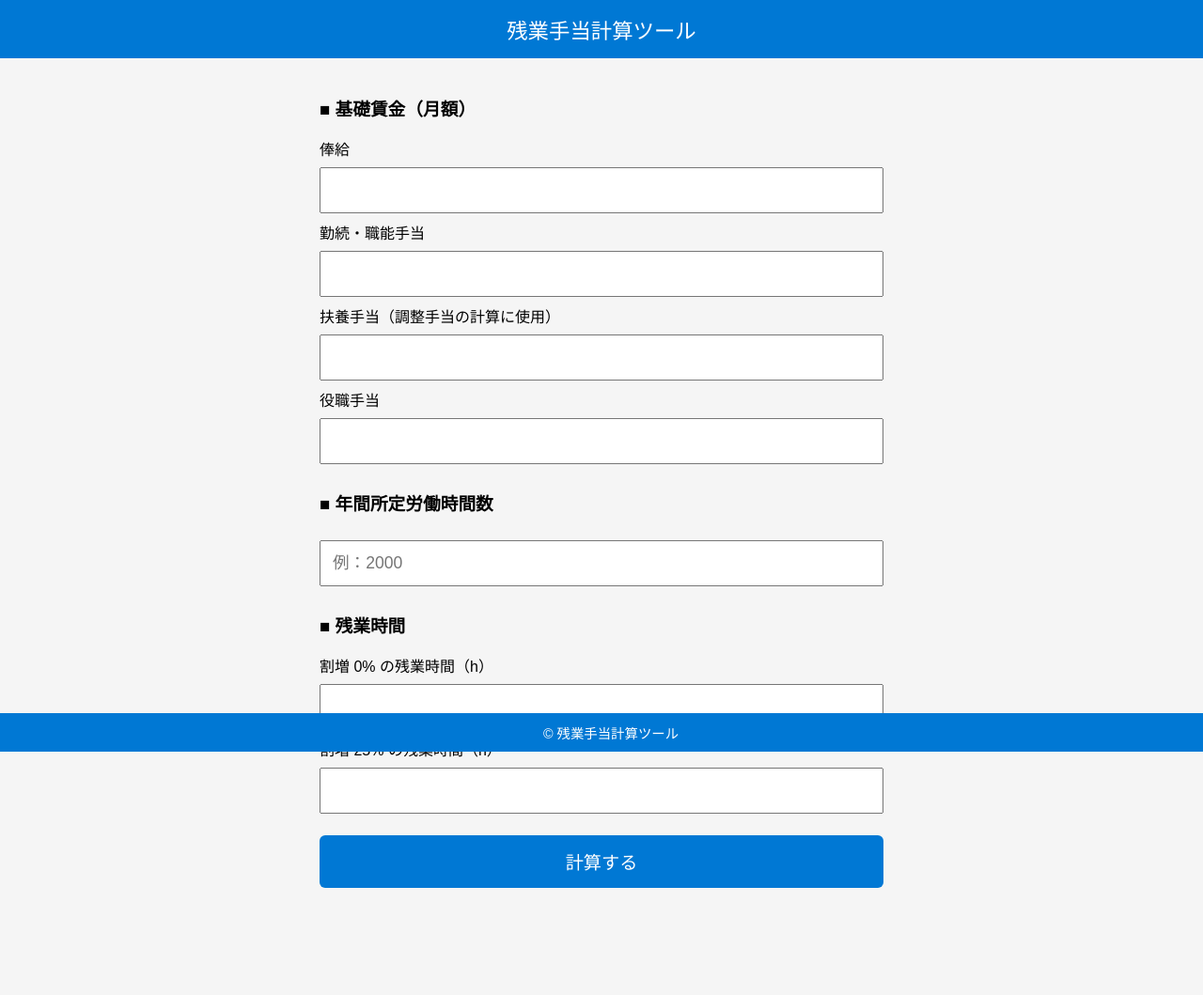
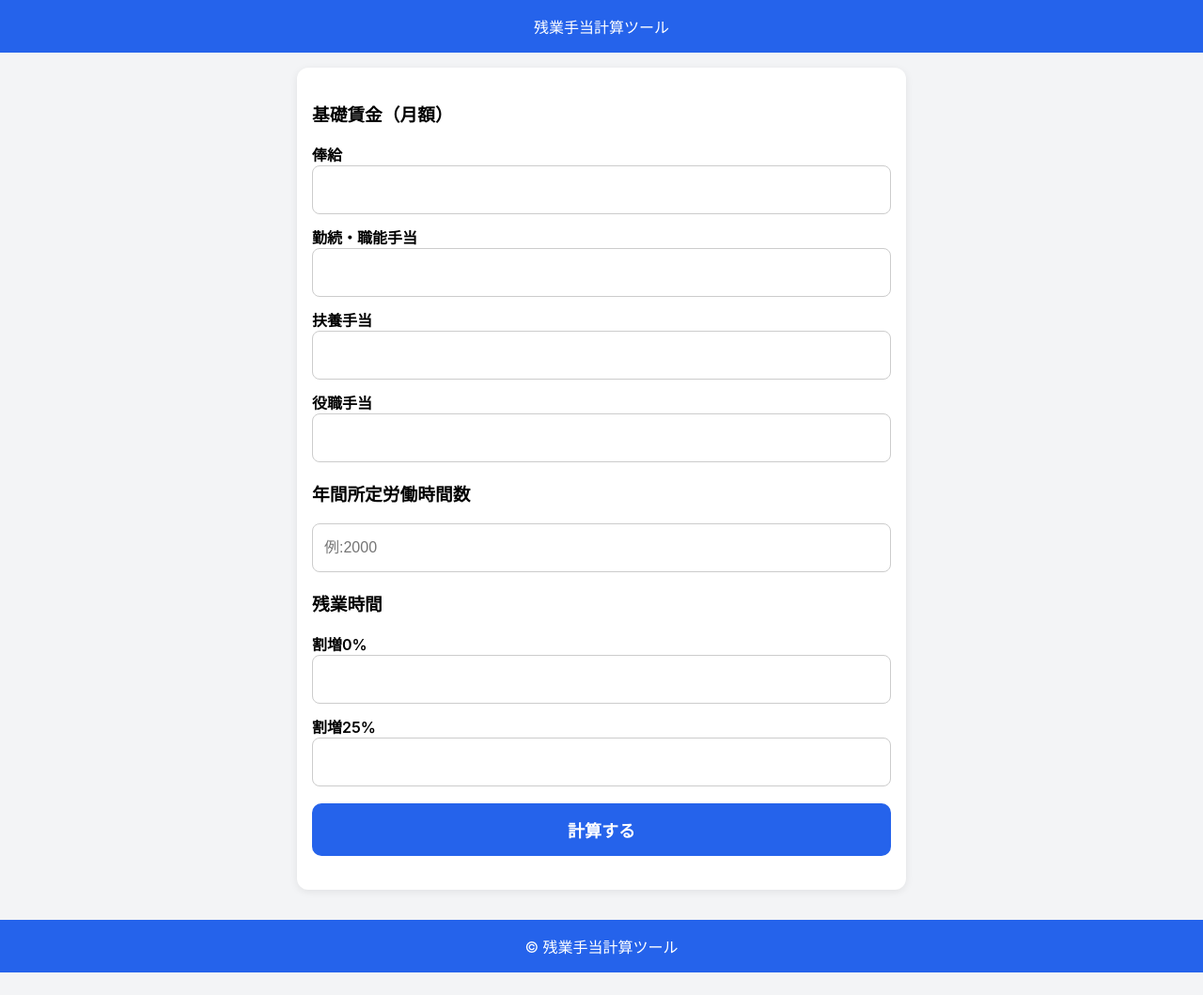
Before and after one commit to kattin22000/cost_simulation, a plain HTML site: page index.html in a window 1280 px wide. Shown: the whole page at 94% size. Before the commit the page ends 965 px from the top, so only its background shows below. Drawn offline with Linux system fonts and the light colour scheme.

Commit message:
code修正

```diff
--- a/index.html
+++ b/index.html
@@ -1,193 +1,150 @@
 <!DOCTYPE html>
 <html lang="ja">
+
 <head>
   <meta charset="UTF-8">
+  <meta name="viewport" content="width=device-width, initial-scale=1, viewport-fit=cover">
   <title>残業手当計算ツール</title>
   <link rel="manifest" href="manifest.json">
-
   <style>
-  body {
-    font-family: sans-serif;
-    margin: 0;
-    background: #f5f5f5;
+    :root {
+      --primary: #2563eb;
+      --bg: #f3f4f6;
+      --card: #fff
     }
 
-  header {
-    background: #0078d4;
-    color: white;
-    padding: 15px;
-    text-align: center;
-    font-size: 1.4em;
+    * {
+      box-sizing: border-box
     }
 
+    body {
+      margin: 0;
+      font-family: -apple-system, BlinkMacSystemFont, "Segoe UI", sans-serif;
+      background: var(--bg);
+      padding-bottom: calc(24px + env(safe-area-inset-bottom))
+    }
+
+    header,
     footer {
-    background: #0078d4;
-    color: white;
-    padding: 10px;
+      background: var(--primary);
+      color: #fff;
       text-align: center;
-    font-size: 0.9em;
-    position: fixed;
-    bottom: 0;
-    width: 100%;
+      padding: 16px
     }
 
     .container {
-    padding: 20px;
-    max-width: 600px;
+      max-width: 680px;
       margin: auto;
+      padding: 16px
+    }
+
+    .card {
+      background: var(--card);
+      padding: 16px;
+      border-radius: 12px;
+      box-shadow: 0 2px 8px rgba(0, 0, 0, .08);
+      margin-bottom: 16px
+    }
+
+    label {
+      display: block;
+      margin-top: 12px;
+      font-weight: 600
     }
 
     input {
       width: 100%;
+      height: 52px;
       padding: 12px;
-    margin: 8px 0;
-    font-size: 1.1em;
-    box-sizing: border-box;
+      font-size: 16px;
+      border: 1px solid #ccc;
+      border-radius: 8px
     }
 
     button {
       width: 100%;
-    padding: 14px;
-    font-size: 1.2em;
-    background: #0078d4;
-    color: white;
+      height: 56px;
+      margin-top: 18px;
+      background: var(--primary);
+      color: #fff;
       border: none;
-    border-radius: 6px;
-    margin-top: 15px;
+      border-radius: 10px;
+      font-size: 18px;
+      font-weight: bold
+    }
+
+    button:active {
+      opacity: .85
     }
 
     table {
       width: 100%;
       border-collapse: collapse;
-    margin-top: 20px;
+      display: block;
+      overflow-x: auto
     }
 
-  th, td {
-    border: 1px solid #666;
-    padding: 10px;
+    th,
+    td {
+      border: 1px solid #bbb;
+      padding: 10px
     }
 
     th {
-    background: #eee;
+      background: #eef4ff
+    }
+
+    #result {
+      margin-top: 20px
+    }
+
+    .total {
+      font-size: 1.4rem;
+      font-weight: bold;
+      color: var(--primary)
     }
   </style>
 </head>
+
 <body>
+  <header>残業手当計算ツール</header>
+  <div class="container">
+    <div class="card">
+      <h3>基礎賃金（月額）</h3>
+      <label>俸給</label><input id="salary" type="number" inputmode="numeric">
+      <label>勤続・職能手当</label><input id="skill" type="number" inputmode="numeric">
+      <label>扶養手当</label><input id="family" type="number" inputmode="numeric">
+      <label>役職手当</label><input id="position" type="number" inputmode="numeric">
+      <h3>年間所定労働時間数</h3>
+      <input id="annualHours" type="number" inputmode="numeric" placeholder="例:2000">
+      <h3>残業時間</h3>
+      <label>割増0%</label><input id="hours0" type="number" inputmode="decimal">
+      <label>割増25%</label><input id="hours25" type="number" inputmode="decimal">
+      <button onclick="calc()">計算する</button>
+      <div id="result"></div>
+    </div>
+  </div>
+  <footer>© 残業手当計算ツール</footer>
+  <script>
+    const fields = ["salary", "skill", "family", "position", "annualHours", "hours0", "hours25"];
+    window.onload = () => fields.forEach(id => { let v = localStorage.getItem(id); if (v !== null) document.getElementById(id).value = v; });
+    fields.forEach(id => document.getElementById(id).addEventListener("input", e => localStorage.setItem(id, e.target.value)));
+    function calc() {
+      const n = id => Number(document.getElementById(id).value) || 0;
+      const salary = n("salary"), skill = n("skill"), family = n("family"), position = n("position"), annual = n("annualHours"), h0 = n("hours0"), h25 = n("hours25");
+      const adjust = (salary + skill + family) * 0.1, base = salary + adjust + skill + position, hourly = annual ? base * 12 / annual : 0;
+      const o0 = hourly * h0, o25 = hourly * h25 * 1.25, total = o0 + o25;
+      result.innerHTML = `<h2>計算結果</h2><p class="total">総残業手当 ${Math.round(total).toLocaleString()} 円</p>
+<table><tr><th>項目</th><th>値</th></tr>
+<tr><td>調整手当</td><td>${Math.round(adjust).toLocaleString()} 円</td></tr>
+<tr><td>基礎賃金</td><td>${Math.round(base).toLocaleString()} 円</td></tr>
+<tr><td>時給</td><td>${hourly.toFixed(2)} 円</td></tr>
+<tr><td>割増0%</td><td>${Math.round(o0).toLocaleString()} 円</td></tr>
+<tr><td>割増25%</td><td>${Math.round(o25).toLocaleString()} 円</td></tr></table>`;
+      result.scrollIntoView({ behavior: "smooth" });
+    }
+    if ("serviceWorker" in navigator) { navigator.serviceWorker.register("service-worker.js"); }
+  </script>
+</body>
 
-<header>残業手当計算ツール</header>
-
-<div class="container">
-
-<h3>■ 基礎賃金（月額）</h3>
-
-<label>俸給</label>
-<input id="salary" type="number">
-
-<label>勤続・職能手当</label>
-<input id="skill" type="number">
-
-<label>扶養手当（調整手当の計算に使用）</label>
-<input id="family" type="number">
-
-<label>役職手当</label>
-<input id="position" type="number">
-
-<h3>■ 年間所定労働時間数</h3>
-<input id="annualHours" type="number" placeholder="例：2000">
-
-<h3>■ 残業時間</h3>
-
-<label>割増 0% の残業時間（h）</label>
-<input id="hours0" type="number">
-
-<label>割増 25% の残業時間（h）</label>
-<input id="hours25" type="number">
-
-<button onclick="calc()">計算する</button>
-
-<div id="result"></div>
-
-</div>
-
-<footer>© 残業手当計算ツール</footer>
-
-<script>
-// 入力項目一覧
-const fields = [
-  "salary", "skill", "family", "position",
-  "annualHours", "hours0", "hours25"
-];
-
-// ページ読み込み時に localStorage から復元
-window.onload = () => {
-  fields.forEach(id => {
-    const saved = localStorage.getItem(id);
-    if (saved !== null) {
-      document.getElementById(id).value = saved;
-    }
-  });
-};
-
-// 入力が変わったら自動保存
-fields.forEach(id => {
-  document.getElementById(id).addEventListener("input", () => {
-    localStorage.setItem(id, document.getElementById(id).value);
-  });
-});
-
-function calc() {
-  const salary = Number(document.getElementById("salary").value);
-  const skill = Number(document.getElementById("skill").value);
-  const family = Number(document.getElementById("family").value);
-  const position = Number(document.getElementById("position").value);
-
-  const annualHours = Number(document.getElementById("annualHours").value);
-
-  const hours0 = Number(document.getElementById("hours0").value);
-  const hours25 = Number(document.getElementById("hours25").value);
-
-  // 調整手当（自動計算）
-  const adjust = (salary + skill + family) * 0.1;
-
-  // 基礎賃金（月額）
-  const base = salary + adjust + skill + position;
-
-  // 時給換算
-  const hourly = (base * 12) / annualHours;
-
-  // 割増 0%
-  const overtime0 = hourly * hours0;
-
-  // 割増 25%
-  const overtime25 = hourly * hours25 * 1.25;
-
-  // 合計
-  const total = overtime0 + overtime25;
-
-  // 表形式で表示
-  document.getElementById("result").innerHTML = `
-    <h2>計算結果</h2>
-    <table>
-      <tr><th>項目</th><th>金額 / 時間</th></tr>
-      <tr><td>俸給</td><td>${salary.toLocaleString()} 円</td></tr>
-      <tr><td>勤続・職能手当</td><td>${skill.toLocaleString()} 円</td></tr>
-      <tr><td>扶養手当</td><td>${family.toLocaleString()} 円</td></tr>
-      <tr><td>役職手当</td><td>${position.toLocaleString()} 円</td></tr>
-      <tr><td>調整手当（自動計算）</td><td>${Math.round(adjust).toLocaleString()} 円</td></tr>
-      <tr><th>基礎賃金（月額）</th><th>${Math.round(base).toLocaleString()} 円</th></tr>
-      <tr><td>時給換算額</td><td>${hourly.toFixed(2)} 円</td></tr>
-      <tr><td>割増 0% 残業 (${hours0} h)</td><td>${Math.round(overtime0).toLocaleString()} 円</td></tr>
-      <tr><td>割増 25% 残業 (${hours25} h)</td><td>${Math.round(overtime25).toLocaleString()} 円</td></tr>
-      <tr><th>総残業手当</th><th>${Math.round(total).toLocaleString()} 円</th></tr>
-    </table>
-  `;
-}
-
-// PWA Service Worker 登録
-if ("serviceWorker" in navigator) {
-  navigator.serviceWorker.register("service-worker.js");
-}
-</script>
-
-</body>
 </html>
--- a/service-worker.js
+++ b/service-worker.js
@@ -1,4 +1,4 @@
-const CACHE_NAME = "overtime-app-v1";
+const CACHE_NAME = "overtime-app-v2";
 const FILES_TO_CACHE = [
   "./",
   "./index.html",
```
Also changed, not shown: manifest.json. Lines whose indentation alone changed are shown as unchanged.
